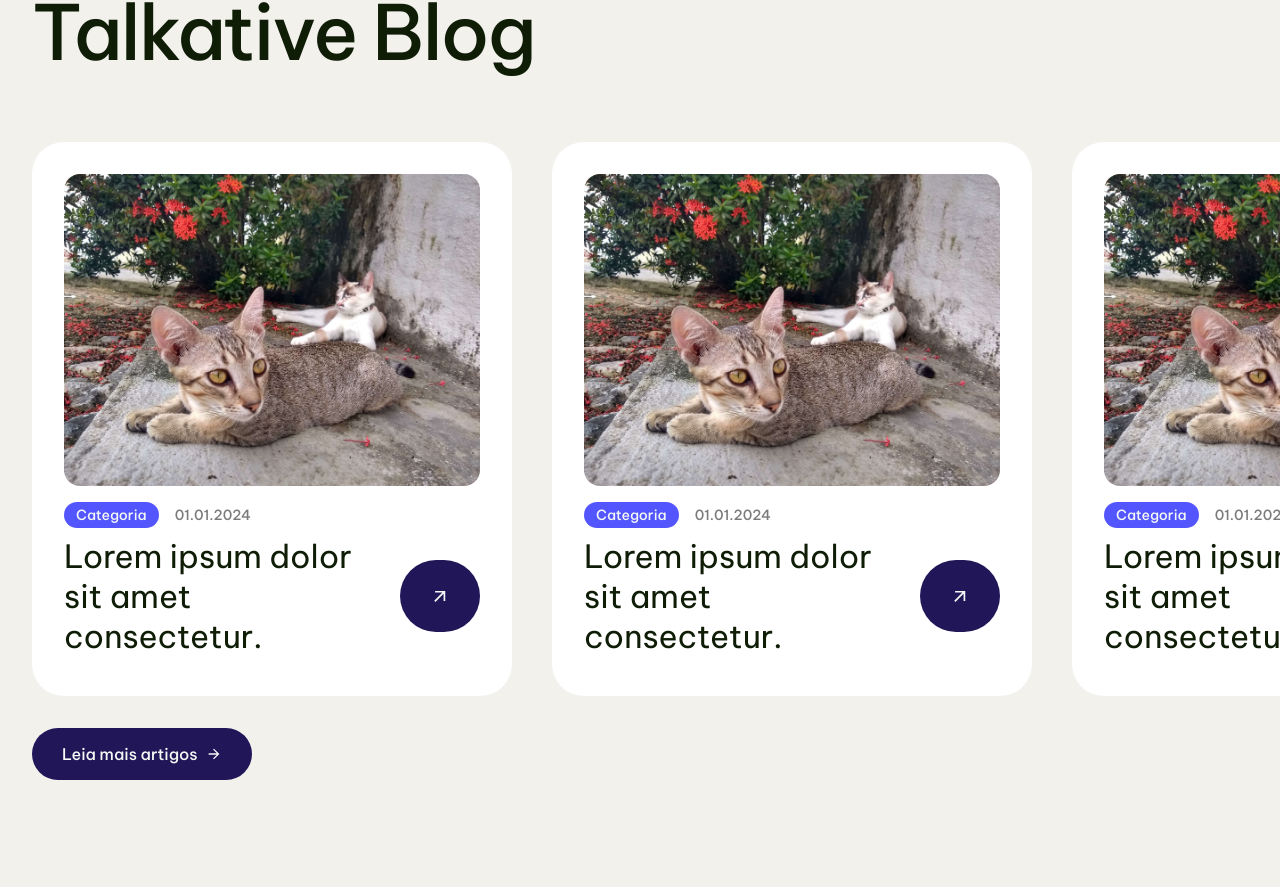
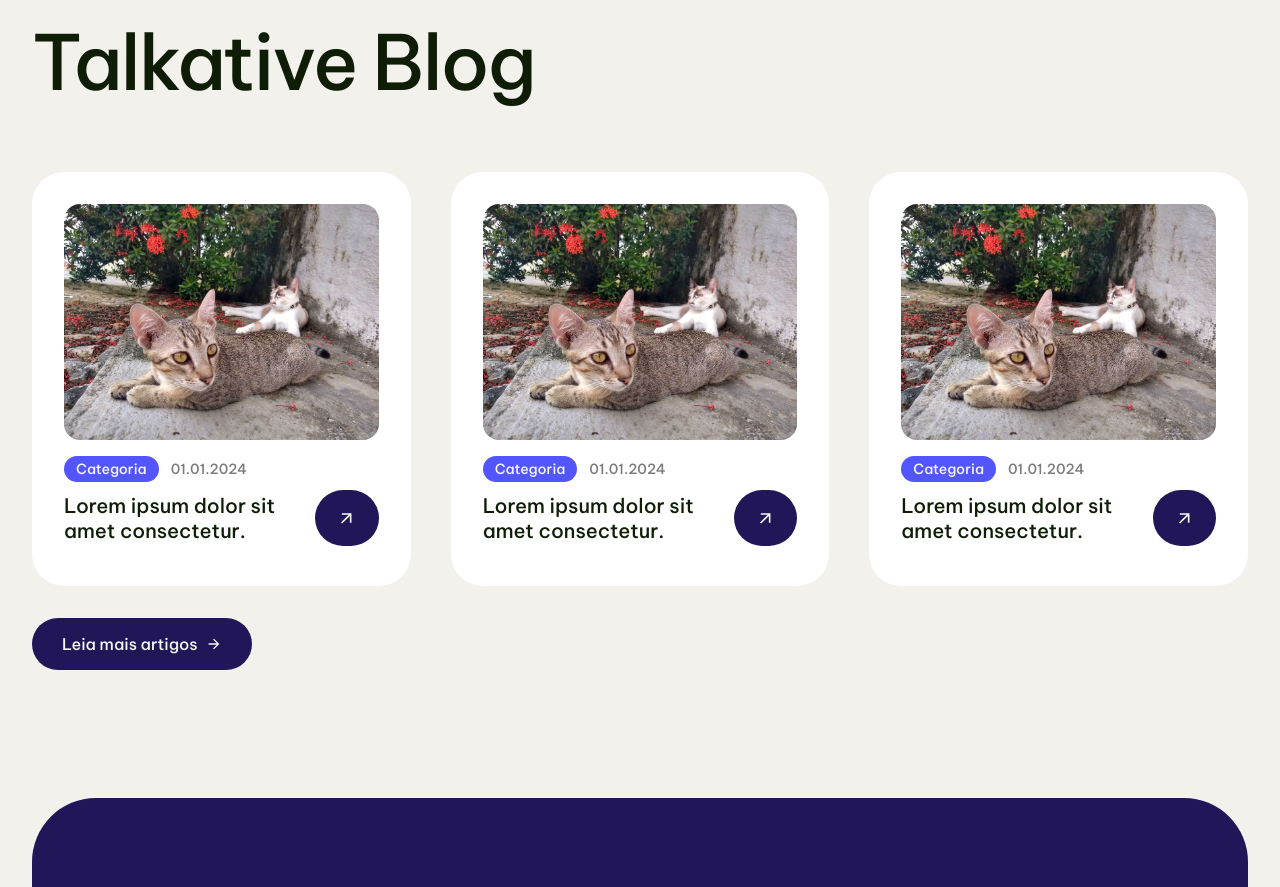
Before and after one commit to SnayderRodrigues/react-study, a React (Vite) app: page / in a window 1280 px wide. Shown: the part 10774-11661 px from the top of the page. Built offline with nearby package versions, Linux system fonts and the light colour scheme.

Commit message:
refactor: homepage blog section component using new component for BlogCard, map method and props

```diff
--- a/src/pages/home/Blog.jsx
+++ b/src/pages/home/Blog.jsx
@@ -3,72 +3,68 @@ import Cat from "../../img/IMG_20200407_163224926_HDR-01.jpeg";
 import { IoMdArrowForward } from "react-icons/io";
 import { MdArrowOutward } from "react-icons/md";
 
+const BlogCard = ({ image, category, date, title, link }) => (
+  <div className="blog__card">
+    <img
+      src={image}
+      alt={`${title}`}
+      className="blog__image"
+    />
+    <div>
+      <span>{category}</span>
+      <span>{date}</span>
+    </div>
+    <div className="blog__card-title">
+      <Link to={link}>
+        <span>{title}</span>
+      </Link>
+      <Link to={link} className="button">
+        <MdArrowOutward />
+      </Link>
+    </div>
+  </div>
+);
+
 const Blog = () => {
+  const blogPosts = [
+    {
+      image: Cat,
+      category: "Categoria",
+      date: "01.01.2024",
+      title: "Lorem ipsum dolor sit amet consectetur.",
+      link: "blog",
+    },
+    {
+      image: Cat,
+      category: "Categoria",
+      date: "01.01.2024",
+      title: "Lorem ipsum dolor sit amet consectetur.",
+      link: "blog",
+    },
+    {
+      image: Cat,
+      category: "Categoria",
+      date: "01.01.2024",
+      title: "Lorem ipsum dolor sit amet consectetur.",
+      link: "blog",
+    },
+  ];
+
   return (
     <section id="blog" className="blog">
       <div className="wrapper blog__wrapper">
         <h2>Talkative Blog</h2>
         <div className="blog__cards-wrapper">
-          <div className="blog__card">
-            <img src={Cat} alt="" className="blog__image" />
-            <div>
-              <span>Categoria</span>
-              <span>01.01.2024</span>
-            </div>
-            <div className="blog__card-title">
-              <Link to="blog">
-                <span>Lorem ipsum dolor sit amet consectetur.</span>
-              </Link>
-              <Link to="blog" className="button">
-                <MdArrowOutward />
-              </Link>
-            </div>
-          </div>
-          <div className="blog__card">
-            <img src={Cat} alt="" className="blog__image" />
-            <div>
-              <span>Categoria</span>
-              <span>01.01.2024</span>
-            </div>
-            <div className="blog__card-title">
-              <Link to="blog">
-                <span>Lorem ipsum dolor sit amet consectetur.</span>
-              </Link>
-              <Link to="blog" className="button">
-                <MdArrowOutward />
-              </Link>
-            </div>
-          </div>
-          <div className="blog__card">
-            <img src={Cat} alt="" className="blog__image" />
-            <div>
-              <span>Categoria</span>
-              <span>01.01.2024</span>
-            </div>
-            <div className="blog__card-title">
-              <Link to="blog">
-                <span>Lorem ipsum dolor sit amet consectetur.</span>
-              </Link>
-              <Link to="blog" className="button">
-                <MdArrowOutward />
-              </Link>
-            </div>
-          </div>
-          <div className="blog__card">
-            <img src={Cat} alt="" className="blog__image" />
-            <div>
-              <span>Categoria</span>
-              <span>01.01.2024</span>
-            </div>
-            <div className="blog__card-title">
-              <Link to="blog">
-                <span>Lorem ipsum dolor sit amet consectetur.</span>
-              </Link>
-              <Link to="blog" className="button">
-                <MdArrowOutward />
-              </Link>
-            </div>
-          </div>
+          {blogPosts.map((post, index) => (
+            <BlogCard
+              key={index}
+              image={post.image}
+              category={post.category}
+              date={post.date}
+              title={post.title}
+              link={post.link}
+            />
+          ))}
         </div>
         <Link to="blog" className="button link">
           Leia mais artigos
--- a/src/styles/pages/blog/_blogpagefeatured.scss
+++ b/src/styles/pages/blog/_blogpagefeatured.scss
@@ -25,7 +25,7 @@
     & > div {
       display: flex;
       align-items: center;
-      gap: 1rem;
+      gap: 0.75rem;
       margin-bottom: 0.5rem;
     }
     & > div > span:nth-of-type(1) {
--- a/src/styles/pages/home/_blog.scss
+++ b/src/styles/pages/home/_blog.scss
@@ -9,14 +9,11 @@
   }
   &__cards-wrapper {
     display: flex;
-    flex-direction: row;
-    flex-wrap: nowrap;
     gap: 2.5rem;
-    overflow: visible;
     margin-bottom: 2rem;
   }
   &__card {
-    min-width: 30rem;
+    flex: 1;
     display: flex;
     flex-direction: column;
     background-color: var(--white);
@@ -24,14 +21,14 @@
     border-radius: 2rem;
 
     img {
-      max-height: 360px;
+      max-height: 300px;
       border-radius: 1rem;
       margin-bottom: 1rem;
     }
     & > div {
       display: flex;
       align-items: center;
-      gap: 1rem;
+      gap: 0.75rem;
       margin-bottom: 0.5rem;
     }
     & > div > span:nth-of-type(1) {
@@ -55,7 +52,8 @@
     gap: 1rem;
 
     span {
-      font-size: 2rem;
+      font-size: 1.25rem;
+      font-weight: 500;
       color: var(--text-color);
       transition: color 500ms cubic-bezier(0.23, 1, 0.32, 1);
 
@@ -63,9 +61,10 @@
         color: var(--accent-color);
       }
     }
-    a {
+    a:nth-of-type(2) {
+      padding: 0.75rem 1.375rem;
       svg {
-        font-size: 2.5rem;
+        font-size: 2rem;
       }
     }
   }
--- a/src/styles/pages/home/_faq.scss
+++ b/src/styles/pages/home/_faq.scss
@@ -28,14 +28,14 @@
   &__dropdown {
     display: flex;
     flex-direction: column;
-    background-color: var(--white);
-    border-radius: 2rem;
   }
   &__dropdown-item {
     display: flex;
     flex-direction: column;
     align-items: flex-end;
     overflow: hidden;
+    background-color: var(--white);
+    border-radius: 2rem;
   }
   &__dropdown-header {
     width: 100%;
@@ -43,8 +43,9 @@
     align-items: center;
     justify-content: space-between;
     text-wrap: nowrap;
+    font-size: 1.125rem;
+    font-weight: 500;
     padding: 2rem;
-    font-weight: 700;
     transition: 700ms cubic-bezier(0.16, 1, 0.3, 1);
     cursor: pointer;
 
@@ -57,7 +58,8 @@
     }
   }
   &__dropdown &__dropdown-item:not(:last-of-type) {
-    border-bottom: 2px solid var(--bg-color);
+    // border-bottom: 4px solid var(--bg-color);
+    margin-bottom: 0.5rem;
   }
   &__dropdown-content {
     display: grid;
```
